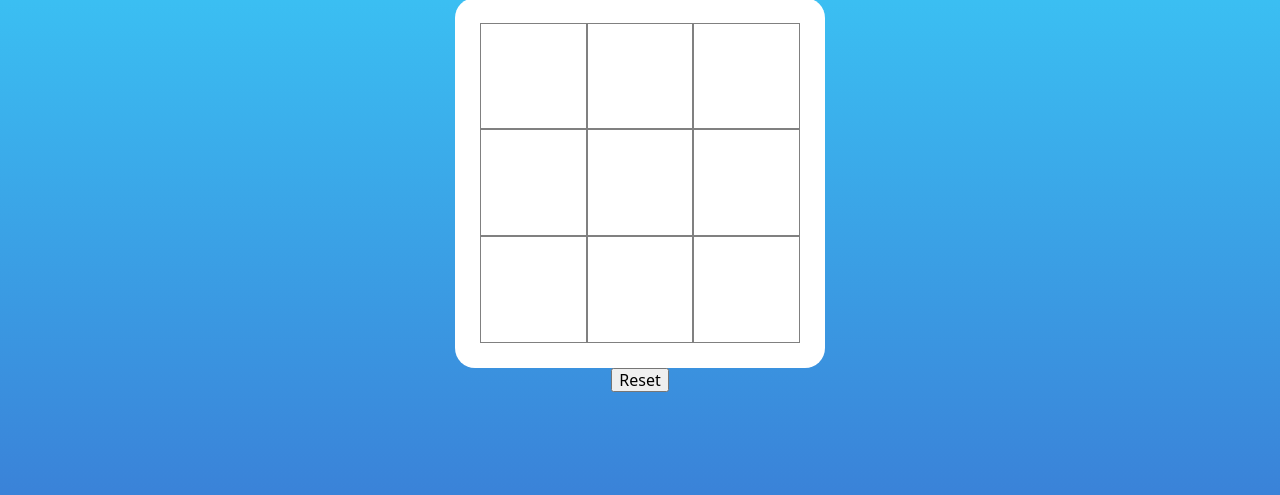
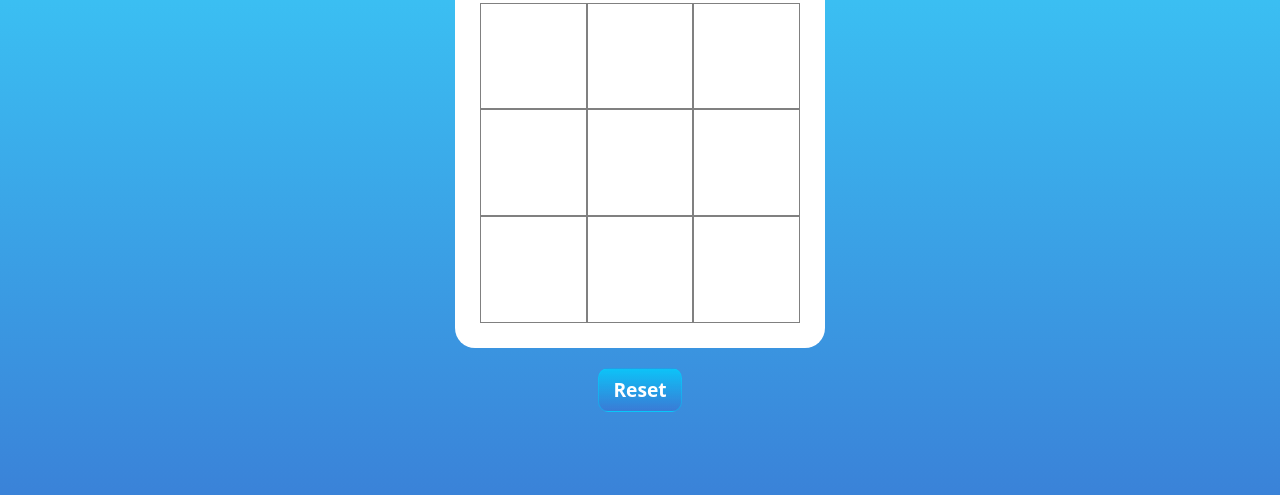
Before and after one commit to facu18xk/odin-ticTacToe, a plain HTML site: page index.html in a window 1280 px wide. Shown: the part 245-740 px from the top of the page. Drawn offline with Linux system fonts and the light colour scheme.

Commit message:
fix: Dbclick bug and Add button style

```diff
--- a/scripts/main.js
+++ b/scripts/main.js
@@ -72,7 +72,7 @@ const game = (function () {
   }
   function turn(ev) {
     const element = ev.target;
-    if (element.childElementCount === 0) {
+    if (element.childElementCount === 0 && element.className === "board--box") {
       const x = box.getX(element);
       const y = box.getY(element);
       box.addMarker(element, players[currentPlayer].getMarker());
--- a/styles/styles.css
+++ b/styles/styles.css
@@ -66,3 +66,22 @@ body {
 .popup:hover {
   transform: scale(1.1);
 }
+
+.reset {
+  margin-top: 20px;
+  font-size: 1.2rem;
+  font-weight: bold;
+  padding: 10px 14px;
+  border: none;
+  border-radius: 10px;
+  background: var(--bg-gradient);
+  color: white;
+  transition: all 0.5s;
+  border: 1px solid rgba(0, 208, 255, 0.409);
+}
+
+.reset:hover {
+
+  box-shadow: 1px 1px 2px rgba(255, 255, 255, 0.1);
+  transform: scale(1.1);
+}
```
